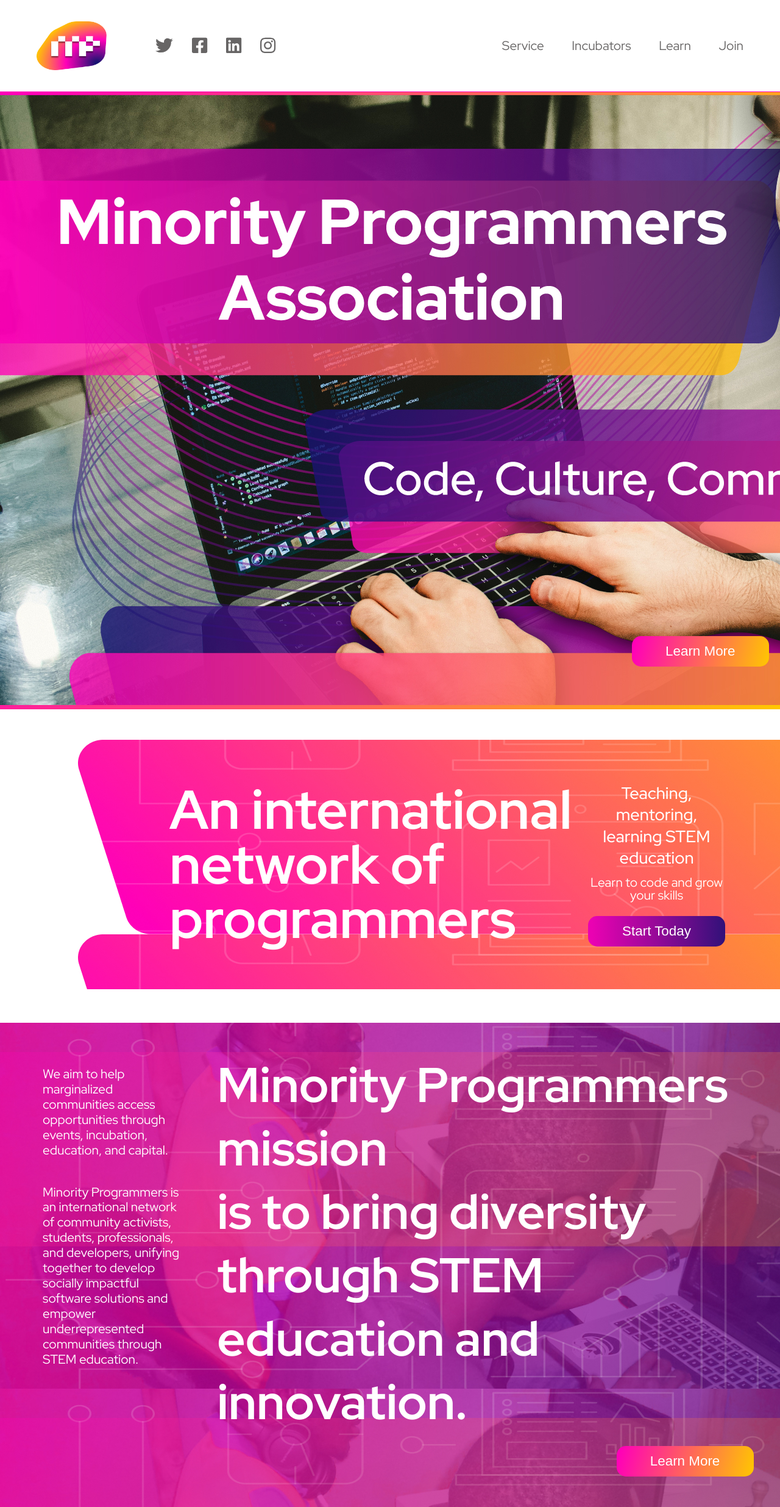
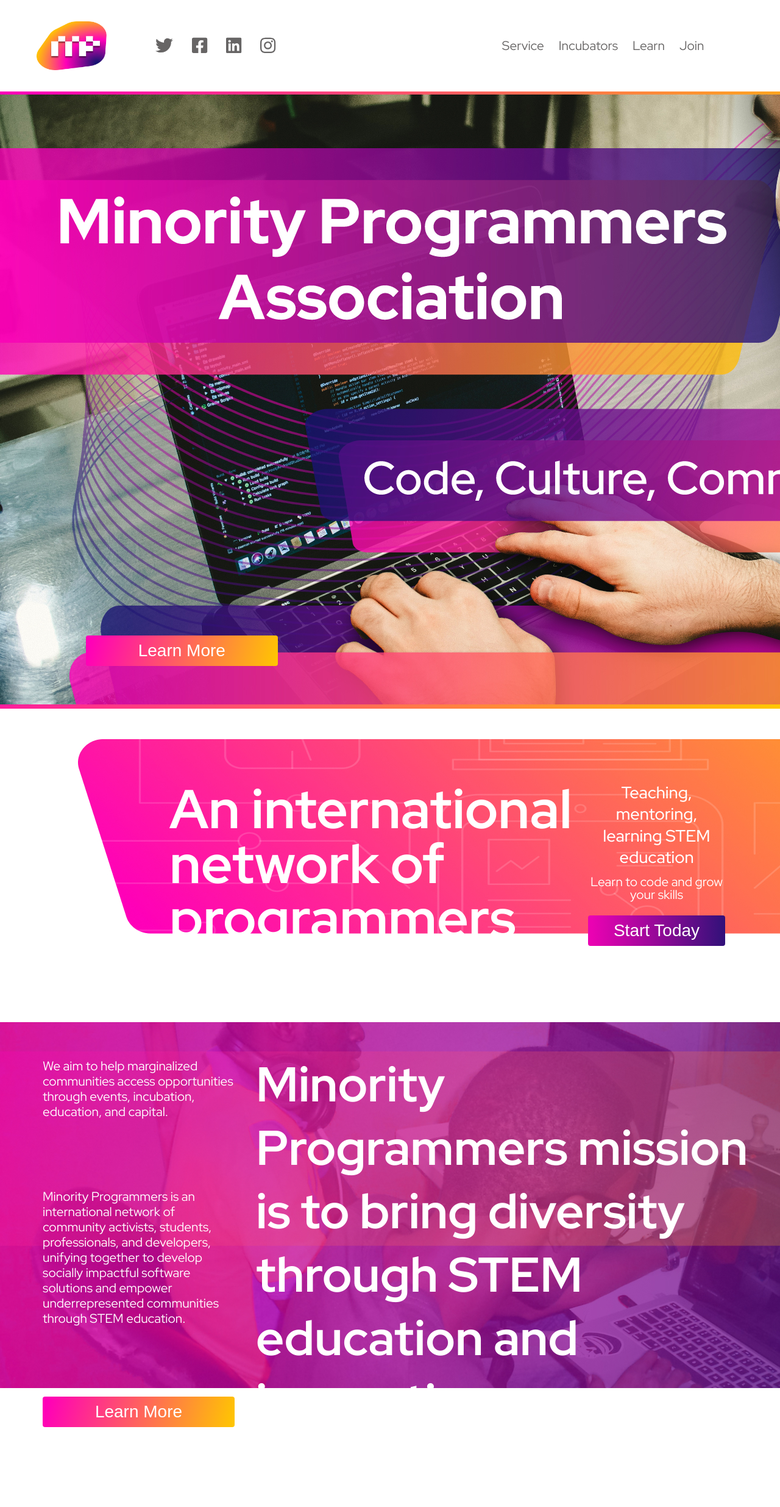
Before and after one commit to gabester78/Minority-Programmers-Front-End-Test, a React (Create React App) app in the folder mp/: page / in a window 1280 px wide. Shown: the top 2471 px of the page at 61% size. After the commit the page ends 2400 px from the top, so only its background shows below. Built offline with nearby package versions, Linux system fonts and the light colour scheme.

Commit message:
Incubator hero and small overall changes done.

```diff
--- a/mp/src/App.js
+++ b/mp/src/App.js
@@ -1,16 +1,15 @@
 import './scss/App.scss';
-import Navbar from "./components/nav_bar.js";
 import Home from "./components/home.js";
+import Incubator from "./components/incubator.js"
 import { Route, Switch } from "react-router-dom";
 
 function App() {
   return (
     <div className="App">
-      <Navbar />
       <Switch>
         <Route exact path="/" component={Home} />
-        {/* <Route path="/incubator" component={Incubator} />
-        <Route path="/learn" component={Learn} /> */}
+        <Route path="/incubator" component={Incubator} />
+        {/* <Route path="/learn" component={Learn} /> */}
       </Switch>
     </div>
   );
--- a/mp/src/components/home.js
+++ b/mp/src/components/home.js
@@ -2,15 +2,17 @@
 import Hero from "../assets/Hero.jpg";
 import Banner from "../assets/Banner.jpg";
 import Classroom from "../assets/Classroom.jpg";
+import NavBar from "./nav_bar.js"
 
 const Home = () => {
     return (
         <main>
+            <NavBar />
             <section className="hero">
                 <img src={Hero} alt="Student typing on a laptop" />
             </section>
             <button className="BTNorange">Learn More</button>
-            <section className="network" style={{ backgroundImage: `url(${Banner})`}}>
+            <section className="network" style={{ backgroundImage: `url(${Banner})`, backgroundRepeat: 'no-repeat'}}>
                 <div>
                     <h1 className="network_heading">An international network of programmers</h1>
                 </div>
@@ -20,7 +22,7 @@
                     <button className="BTNblue">Start Today</button>
                 </div>
             </section>
-            <section className="events" style={{ backgroundImage: `url(${Classroom})`}}>
+            <section className="events" style={{ backgroundImage: `url(${Classroom})`, backgroundRepeat: 'no-repeat'}}>
                 <div className="events_details">
                     <p>
                         We aim to help marginalized communities access opportunities through events, incubation, education,
@@ -31,10 +33,11 @@
                         developers, unifying together to develop socially impactful software solutions and empower underrepresented
                         communities through STEM education.
                     </p>
+                    <button className="BTNorange2">Learn More</button>
                 </div>
                 <div className="events_heading">
                     <h2>Minority Programmers mission</h2> <h2>is to bring diversity through STEM education and innovation.</h2>
-                    <button className="BTNorange2">Learn More</button>
+
                 </div>
             </section>
         </main>
--- /dev/null
+++ b/mp/src/components/incubator.js
@@ -0,0 +1,20 @@
+import React from "react";
+import NavBar from "./nav_bar.js"
+import Inc_hero from "../assets/inc_hero.jpg"
+
+const Incubator = () => {
+    return (
+        <main>
+            <NavBar />
+            <section className="incubator_hero">
+            <img src={Inc_hero} alt="Cell phone displaying stock market prices" />
+                <div className="inc_container">
+                    <h3>Invest directly into minority innovations.</h3>
+                    <button className="BTNorange_inc">Learn More</button>
+                </div>
+            </section>
+        </main>
+    )
+    }
+
+export default Incubator;
--- a/mp/src/components/nav_bar.js
+++ b/mp/src/components/nav_bar.js
@@ -26,6 +26,7 @@
                         <p>Learn</p>
                     </NavLink>
                         <p>Join</p>
+                        <p className='space'>Join</p>
                 </div>
             </div>
       </nav>
--- a/mp/src/scss/App.scss
+++ b/mp/src/scss/App.scss
@@ -11,11 +11,11 @@
 
 @mixin orangeBTN {
   background-image: $gradient1;
-  width: 225px;
+  width: 315px;
   height: 50px;
   color: white;
-  border-radius: 15px;
-  font-size: 1.4rem;
+  border-radius: 4px;
+  font-size: 1.75rem;
   border: none;
   transition-duration: 15s;
 }
@@ -29,8 +29,8 @@
   width: 225px;
   height: 50px;
   color: white;
-  border-radius: 15px;
-  font-size: 1.4rem;
+  border-radius: 4px;
+  font-size: 1.75rem;
   border: none;
   transition-duration: 15s;
 }
@@ -43,6 +43,7 @@
 
 @import "nav_bar.scss";
 @import "home.scss";
+@import "incubator.scss";
 
 body {
   font-family: "Red Hat Display", sans-serif;
@@ -56,8 +57,12 @@
     font-size: 5rem;
     font-weight: 700;
   }
+  h3 {
+    font-size: 4.7rem;
+    font-weight: 700;
+  }
   h4 {
-    font-size: 1.6rem;
+    font-size: 4rem;
     font-weight: 500;
   }
   h6 {
--- a/mp/src/scss/home.scss
+++ b/mp/src/scss/home.scss
@@ -8,7 +8,7 @@
     @include orangeBTN;
     position: relative;
     top: -120px;
-    left: 81%;
+    left: 11%;
   }
 
   .BTNorange:hover {
@@ -56,32 +56,29 @@
       width: 50%;
       display: flex;
       flex-direction: column;
+      justify-content: space-between;
+      align-items: center;
       line-height: 1.1;
       margin-left: 20px;
-      margin-right: 20px;
+      padding: 10px 0px;
 
       p {
-        margin: 22px 0px;
         line-height: 1.2;
+      }
+
+      .BTNorange2 {
+        @include orangeBTN;
+      }
+
+      .BTNorange2:hover {
+        @include orangeBTNhover;
       }
     }
 
     .events_heading {
       display: flex;
       flex-direction: column;
-      justify-content: flex-end;
       margin-left: 35px;
-
-      .BTNorange2 {
-        @include orangeBTN;
-        margin-top: 20px;
-        position: relative;
-        left: 75%;
-      }
-
-      .BTNorange2:hover {
-        @include orangeBTNhover;
-      }
 
       h2 {
         line-height: 1.3;
--- /dev/null
+++ b/mp/src/scss/incubator.scss
@@ -0,0 +1,27 @@
+main {
+  .incubator_hero {
+    color: white;
+
+    img {
+      width: 100%;
+    }
+
+    .inc_container {
+      position: relative;
+      top: -325px;
+      left: 50%;
+      width: 40%;
+      display: flex;
+      flex-direction: column;
+      align-items: center;
+      .BTNorange_inc {
+        @include orangeBTN;
+        margin-top: 25px;
+      }
+
+      .BTNorange_inc:hover {
+        @include orangeBTNhover;
+      }
+    }
+  }
+}
--- a/mp/src/scss/nav_bar.scss
+++ b/mp/src/scss/nav_bar.scss
@@ -1,7 +1,6 @@
 nav {
   display: flex;
   height: 80px;
-  border-bottom: 1px solid $pink;
   padding: 35px;
 
   .mplogo {
@@ -50,6 +49,10 @@
           color: $pink;
         }
       }
+
+      .space {
+        color: white;
+      }
     }
   }
 }
```
Also changed, not shown: mp/src/assets/Classroom.jpg, mp/src/assets/inc_hero.jpg (added).
